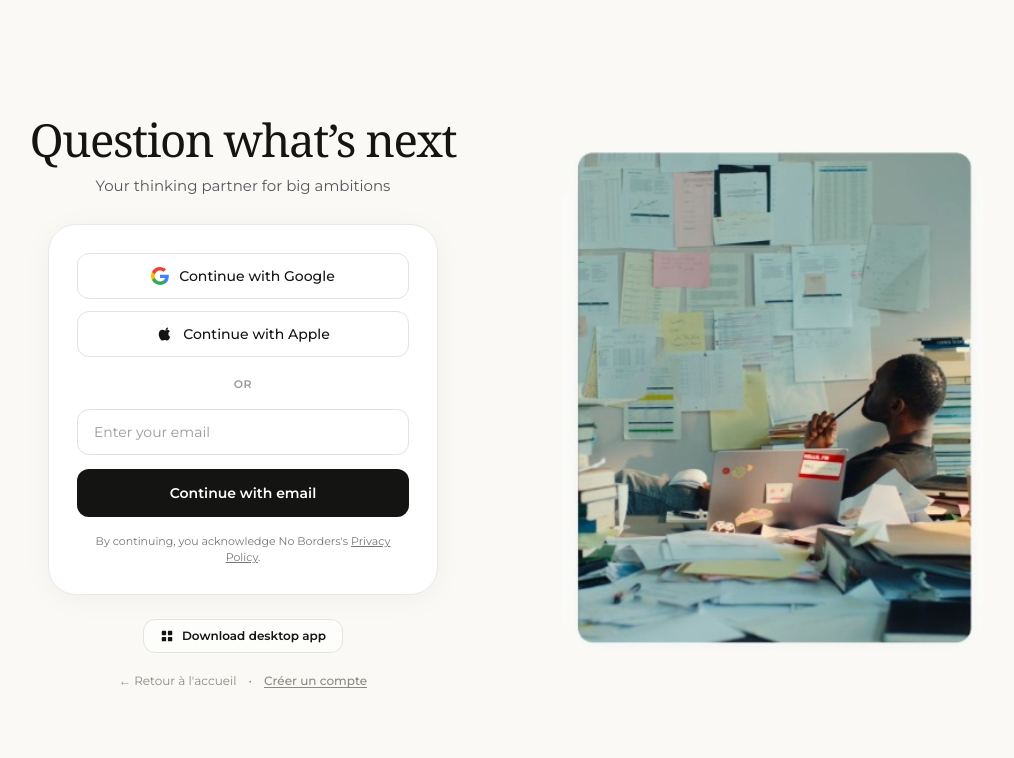
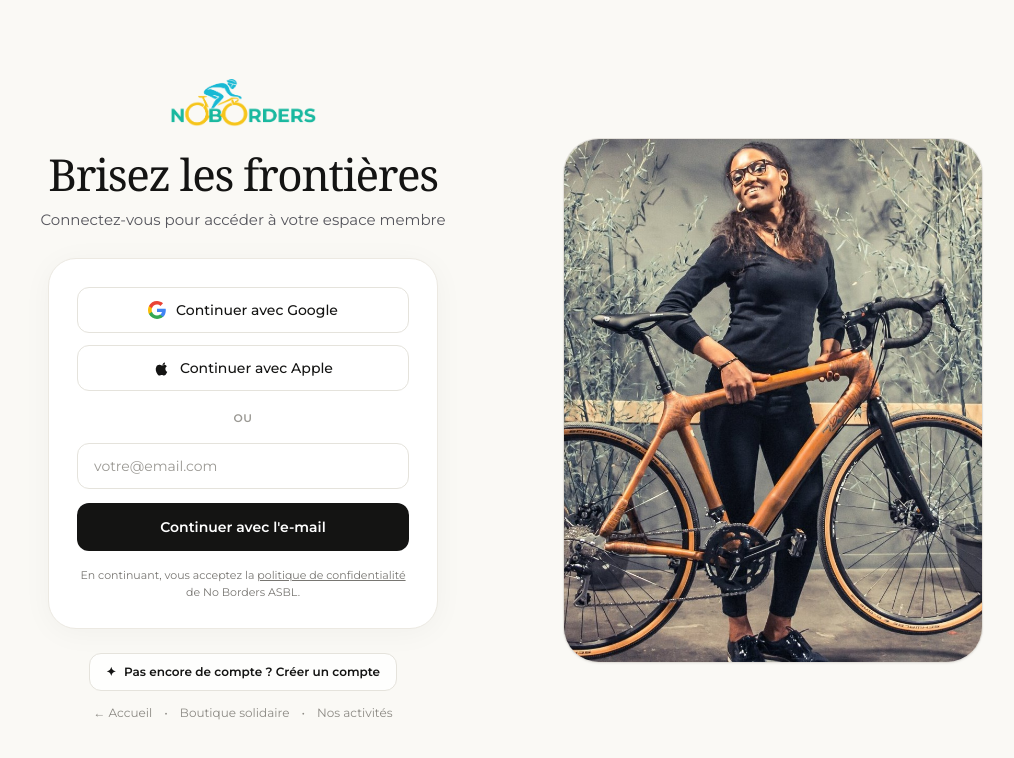
Before and after one commit to josuefox123/nobordersasbl, a Next.js app: page /login in a window 1280 px wide. Shown: the top 758 px of the page, without its empty margins (127-1141 px from the left). Built offline with nearby package versions, Linux system fonts and the light colour scheme.

Commit message:
feat: adaptation de la page de connexion a l'identite No Borders ASBL

```diff
--- a/app/(auth)/login/page.tsx
+++ b/app/(auth)/login/page.tsx
@@ -14,14 +14,30 @@ export default function LoginPage() {
   return (
     <div className="min-h-screen bg-[#FAF9F5] text-[#141413] flex flex-col justify-center items-center py-10 px-4 sm:px-6 lg:px-8 selection:bg-[#E5E3DC]">
       <div className="w-full max-w-5xl mx-auto flex flex-col lg:flex-row items-center justify-center gap-10 lg:gap-16 xl:gap-20">
-        {/* ── COLONNE GAUCHE : Formulaire épuré ── */}
+        {/* ── COLONNE GAUCHE : Formulaire & Identité No Borders ── */}
         <div className="w-full max-w-[440px] flex flex-col items-center">
-          {/* Titre & sous-titre */}
-          <h1 className="font-serif text-[2.4rem] sm:text-[2.85rem] text-[#141413] tracking-[-0.03em] leading-tight text-center font-normal whitespace-nowrap">
-            Question what’s next
+          {/* Logo officiel No Borders */}
+          <Link
+            href="/"
+            className="mb-5 inline-block transition-transform hover:scale-[1.02]"
+            aria-label="Retour à l'accueil"
+          >
+            <Image
+              src="/images/logo/logoFichier 2logo_2.png"
+              alt="No Borders ASBL"
+              width={200}
+              height={60}
+              className="h-11 sm:h-12 w-auto object-contain"
+              priority
+            />
+          </Link>
+
+          {/* Titre & sous-titre contextualisés */}
+          <h1 className="font-serif text-[2.35rem] sm:text-[2.75rem] text-[#141413] tracking-[-0.03em] leading-tight text-center font-normal whitespace-nowrap">
+            Brisez les frontières
           </h1>
           <p className="mt-2 text-sm sm:text-[15px] text-[#55555C] text-center font-normal">
-            Your thinking partner for big ambitions
+            Connectez-vous pour accéder à votre espace membre
           </p>
 
           {/* Carte blanche flottante */}
@@ -50,7 +66,7 @@ export default function LoginPage() {
                   d="M12 4.75c1.77 0 3.35.61 4.6 1.8l3.42-3.42C17.95 1.19 15.24 0 12 0 7.36 0 3.26 2.64 1.25 6.59l4.03 3.13c.95-2.83 3.6-4.97 6.72-4.97z"
                 />
               </svg>
-              Continue with Google
+              Continuer avec Google
             </button>
 
             {/* Bouton Apple */}
@@ -62,13 +78,13 @@ export default function LoginPage() {
               <svg width="17" height="17" viewBox="0 0 24 24" fill="currentColor">
                 <path d="M18.71 19.5c-.83 1.24-1.71 2.45-3.05 2.47-1.34.03-1.77-.79-3.29-.79-1.53 0-2 .77-3.27.82-1.31.05-2.3-1.32-3.14-2.53C4.25 17 2.94 12.45 4.7 9.39c.87-1.52 2.43-2.48 4.12-2.51 1.28-.02 2.5.87 3.29.87.78 0 2.26-1.07 3.81-.91.65.03 2.47.26 3.64 1.98-.09.06-2.17 1.28-2.15 3.81.03 3.02 2.65 4.03 2.68 4.04-.03.07-.42 1.44-1.38 2.83M15.97 6.37c.63-.79 1.06-1.88.94-2.98-.93.04-2.02.63-2.67 1.4-.57.66-1.06 1.77-.93 2.85 1.03.08 2.06-.52 2.66-1.27z" />
               </svg>
-              Continue with Apple
+              Continuer avec Apple
             </button>
 
-            {/* Séparateur OR */}
+            {/* Séparateur OU */}
             <div className="py-0.5 text-center">
               <span className="text-[11px] font-semibold uppercase tracking-wider text-[#9B9994]">
-                OR
+                OU
               </span>
             </div>
 
@@ -79,10 +95,10 @@ export default function LoginPage() {
                 type="email"
                 value={email}
                 onChange={(e) => setEmail(e.target.value)}
-                placeholder="Enter your email"
+                placeholder="votre@email.com"
                 autoComplete="email"
                 required
-                className="w-full rounded-xl border border-[#E5E3DC] bg-white px-4 py-3 text-sm text-[#141413] placeholder-[#9B9994] focus:outline-none focus:border-[#141413] transition-colors"
+                className="w-full rounded-xl border border-[#E5E3DC] bg-white px-4 py-3 text-sm text-[#141413] placeholder-[#9B9994] focus:outline-none focus:border-[#0875B9] transition-colors"
               />
 
               <button
@@ -90,63 +106,58 @@ export default function LoginPage() {
                 type="submit"
                 className="w-full rounded-xl bg-[#141413] py-3.5 text-sm font-semibold text-white transition-colors hover:bg-black mt-0.5"
               >
-                Continue with email
+                Continuer avec l&apos;e-mail
               </button>
             </form>
 
             {/* Texte légal */}
             <p className="text-[11px] text-[#787672] text-center leading-normal mt-1">
-              By continuing, you acknowledge No Borders&apos;s{" "}
+              En continuant, vous acceptez la{" "}
               <Link
                 href="/notre-projet"
                 className="underline hover:text-[#141413] transition-colors"
               >
-                Privacy Policy
-              </Link>
-              .
+                politique de confidentialité
+              </Link>{" "}
+              de No Borders ASBL.
             </p>
           </div>
 
-          {/* Bouton application desktop */}
-          <div className="mt-6 flex justify-center">
-            <button
-              type="button"
-              className="inline-flex items-center gap-2 rounded-xl border border-[#E5E3DC] bg-white/70 px-4 py-2 text-xs font-semibold text-[#141413] transition-colors hover:bg-white hover:border-[#D0CDC6] shadow-2xs"
-            >
-              <svg width="14" height="14" viewBox="0 0 16 16" fill="currentColor">
-                <rect x="2" y="2" width="5" height="5" rx="1" />
-                <rect x="9" y="2" width="5" height="5" rx="1" />
-                <rect x="2" y="9" width="5" height="5" rx="1" />
-                <rect x="9" y="9" width="5" height="5" rx="1" />
-              </svg>
-              Download desktop app
-            </button>
-          </div>
-
-          {/* Liens de navigation secondaires */}
-          <div className="mt-5 flex items-center gap-3 text-xs text-[#8C8A84]">
-            <Link href="/" className="hover:text-[#141413] transition-colors">
-              ← Retour à l&apos;accueil
-            </Link>
-            <span>•</span>
+          {/* Action membre & Navigation */}
+          <div className="mt-6 flex flex-col items-center gap-3.5">
             <Link
               href="/register"
-              className="hover:text-[#141413] font-medium transition-colors underline underline-offset-2"
+              id="link-register"
+              className="inline-flex items-center gap-2 rounded-xl border border-[#E5E3DC] bg-white/80 px-4 py-2.5 text-xs font-semibold text-[#141413] transition-colors hover:bg-white hover:border-[#D0CDC6] shadow-2xs"
             >
-              Créer un compte
+              <span>✦</span> Pas encore de compte ? Créer un compte
             </Link>
+
+            <div className="flex items-center gap-3 text-xs text-[#8C8A84]">
+              <Link href="/" className="hover:text-[#141413] transition-colors">
+                ← Accueil
+              </Link>
+              <span>•</span>
+              <Link href="/boutique" className="hover:text-[#141413] transition-colors">
+                Boutique solidaire
+              </Link>
+              <span>•</span>
+              <Link href="/nos-activites" className="hover:text-[#141413] transition-colors">
+                Nos activités
+              </Link>
+            </div>
           </div>
         </div>
 
-        {/* ── COLONNE DROITE : Image illustrative de référence ── */}
+        {/* ── COLONNE DROITE : Photo No Borders ASBL (Vélos en bambou) ── */}
         <div className="w-full max-w-[430px] lg:max-w-[460px] flex items-center justify-center">
-          <div className="relative aspect-[364/434] w-full max-w-[420px] overflow-hidden rounded-[32px] sm:rounded-[36px]">
+          <div className="relative aspect-[4/5] w-full max-w-[420px] overflow-hidden rounded-[32px] sm:rounded-[36px] shadow-sm border border-black/5 bg-[#EFECE6]">
             <Image
-              src="/images/auth/login-claude.png"
-              alt="Question what's next"
+              src="/images/auth/login-noborders.jpg"
+              alt="No Borders ASBL — Vélos artisanaux en bambou"
               fill
               priority
-              className="object-contain"
+              className="object-cover"
             />
           </div>
         </div>
```
Also changed, not shown: public/images/auth/login-claude.png (deleted), public/images/auth/login-noborders.jpg (added).
